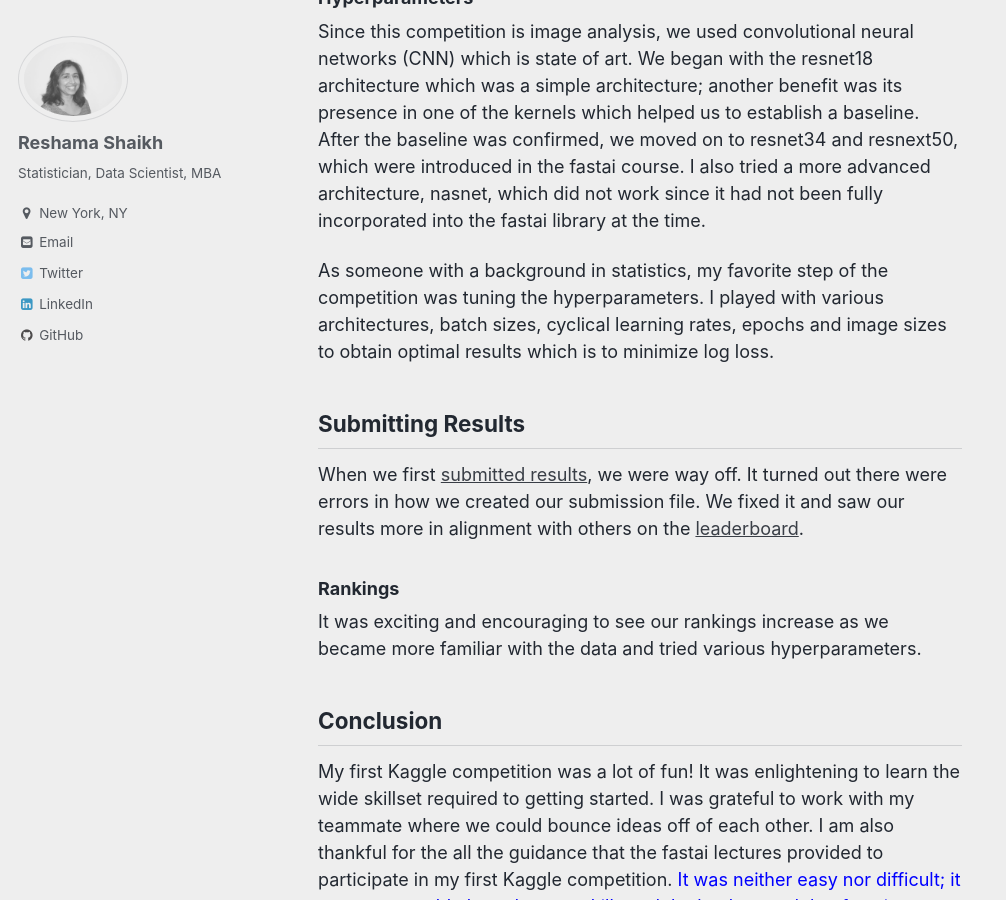
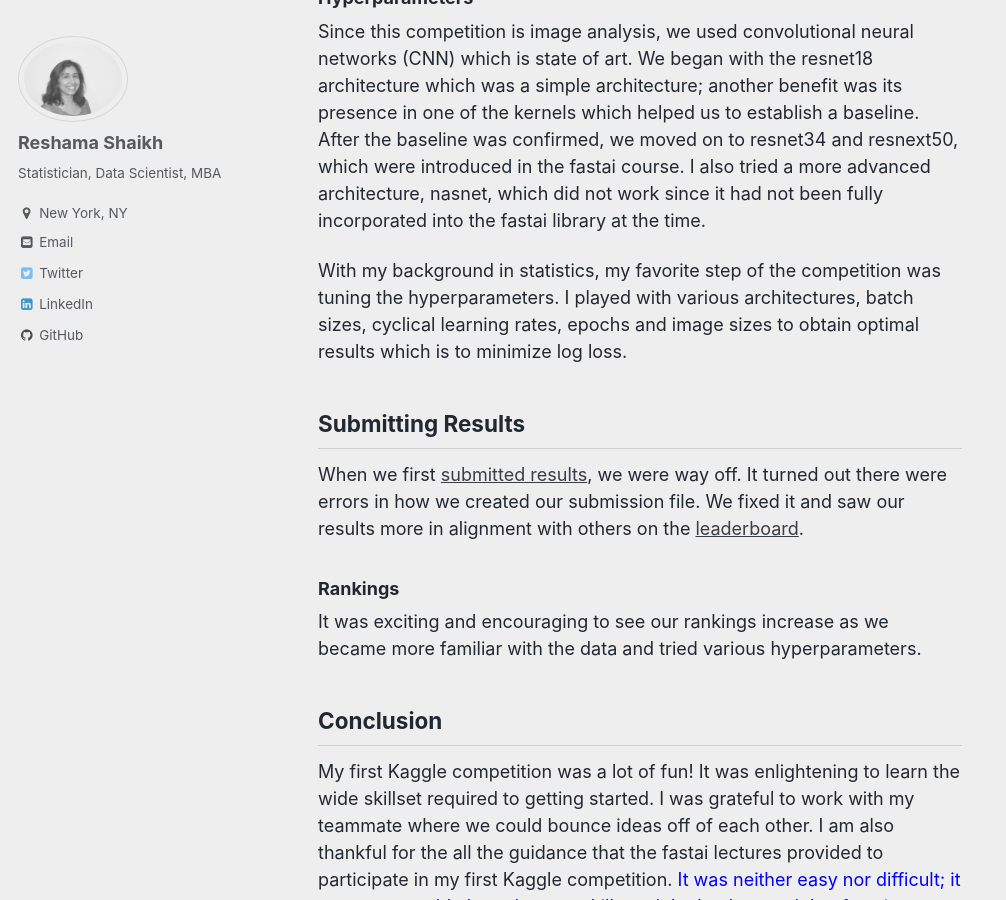
Before and after one commit to reshamas/reshamas.github.io, a Jekyll site: the page built from _posts/2018-04-18-my-first-kaggle-competition.md, in a window 1280 px wide and 900 px high, scrolled down 4149 px. Shown: the whole window, without its empty margins (0-1006 px from the left). Built offline with Jekyll 4.4.1, drawn with Linux system fonts in a browser that asks for light colours; emoji names are drawn with the system emoji font.

Commit message:
Update 2018-04-18-my-first-kaggle-competition.md

```diff
--- a/_posts/2018-04-18-my-first-kaggle-competition.md
+++ b/_posts/2018-04-18-my-first-kaggle-competition.md
@@ -71,7 +71,7 @@
 ### Hyperparameters
 Since this competition is image analysis, we used convolutional neural networks (CNN) which is state of art.  We began with the resnet18 architecture which was a simple architecture; another benefit was its presence in one of the kernels which helped us to establish a baseline.  After the baseline was confirmed, we moved on to resnet34 and resnext50, which were introduced in the fastai course.  I also tried a more advanced architecture, nasnet, which did not work since it had not been fully incorporated into the fastai library at the time.
 
-As someone with a background in statistics, my favorite step of the competition was tuning the hyperparameters.  I played with various architectures, batch sizes, cyclical learning rates, epochs and image sizes to obtain optimal results which is to minimize log loss.
+With my background in statistics, my favorite step of the competition was tuning the hyperparameters.  I played with various architectures, batch sizes, cyclical learning rates, epochs and image sizes to obtain optimal results which is to minimize log loss.
 
 ## Submitting Results
 When we first [submitted results](https://www.kaggle.com/c/statoil-iceberg-classifier-challenge/submissions?sortBy=date&group=all&page=1), we were way off.  It turned out there were errors in how we created our submission file.  We fixed it and saw our results more in alignment with others on the [leaderboard](https://www.kaggle.com/c/statoil-iceberg-classifier-challenge/leaderboard).
```
